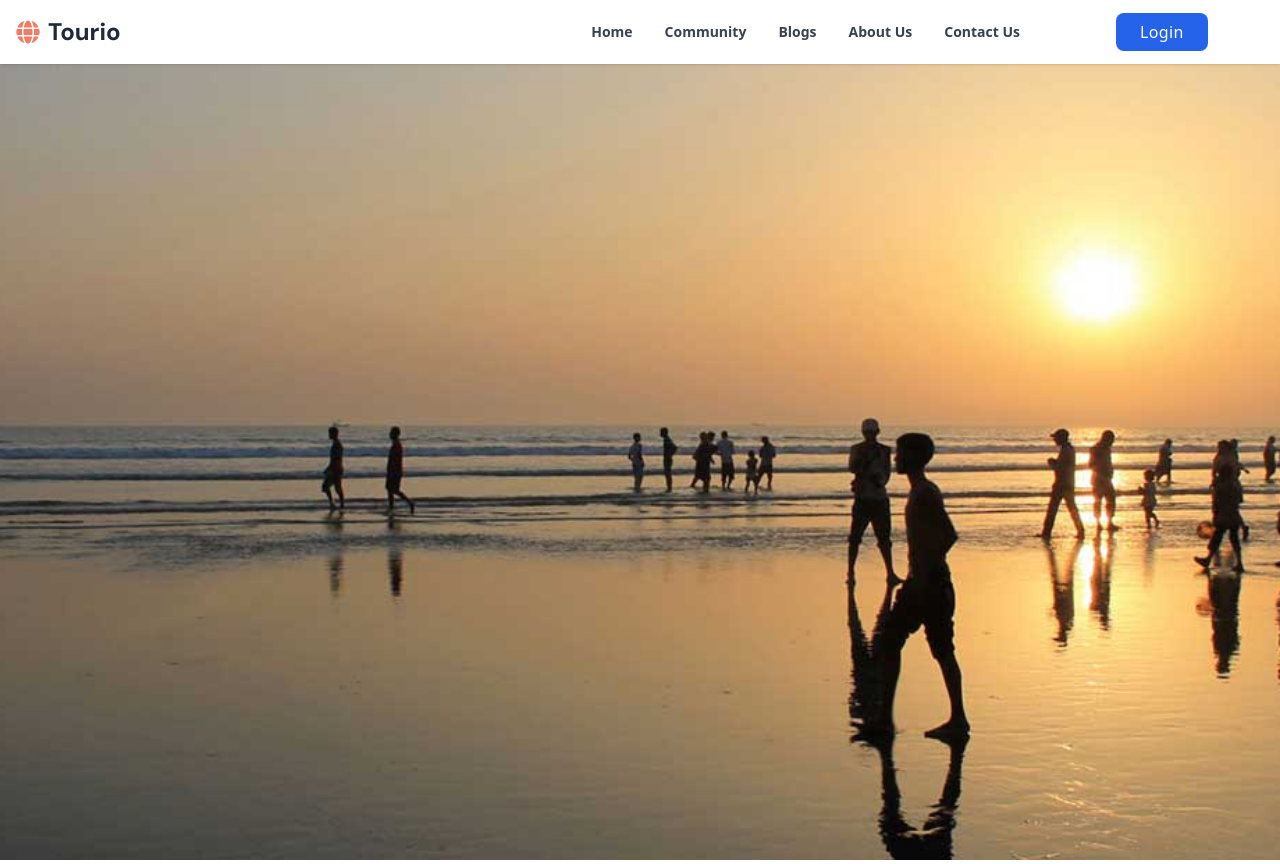
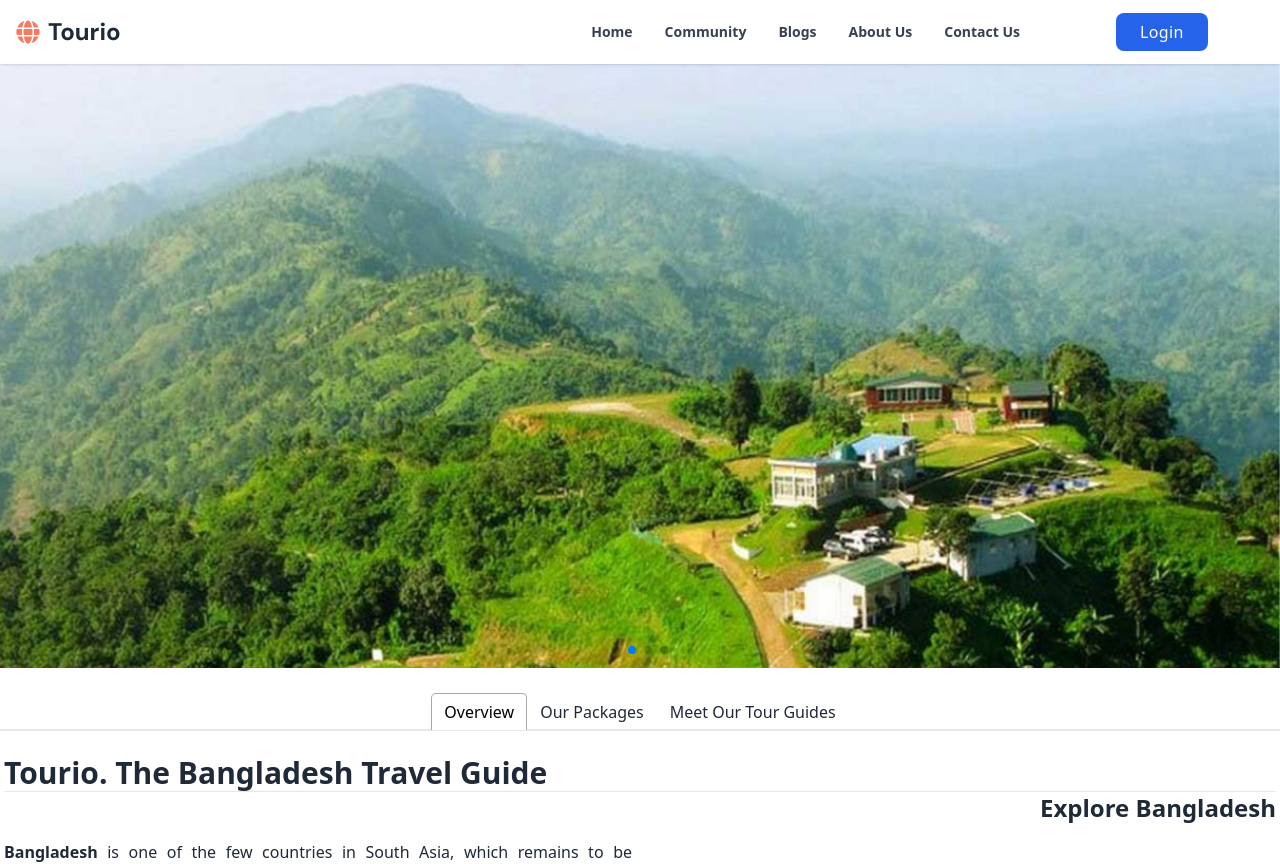
Before and after one commit to anasahammad/Tourio, a React (Vite) app: page / in a window 1280 px wide. Shown: the top 864 px of the page. Built offline with nearby package versions, Linux system fonts and the light colour scheme; no server answers; grey boxes are pictures that could not be loaded.

Commit message:
swepper js added on the banner and remove prev

```diff
--- a/package.json
+++ b/package.json
@@ -14,6 +14,7 @@
     "@tanstack/react-query": "^5.40.0",
     "axios": "^1.7.2",
     "firebase": "^10.12.2",
+    "framer-motion": "^11.2.10",
     "localforage": "^1.10.0",
     "lottie-react": "^2.4.0",
     "match-sorter": "^6.3.4",
@@ -33,7 +34,8 @@
     "react-use": "^17.5.0",
     "slick-carousel": "^1.8.1",
     "sort-by": "^1.2.0",
-    "sweetalert2": "^11.11.1"
+    "sweetalert2": "^11.11.1",
+    "swiper": "^11.1.4"
   },
   "devDependencies": {
     "@types/react": "^18.2.66",
--- a/src/Pages/Dashboard/Admin/ManageUsers.jsx
+++ b/src/Pages/Dashboard/Admin/ManageUsers.jsx
@@ -112,16 +112,16 @@ const handleNext = ()=>{
             <div className="inline-block min-w-full py-2 align-middle md:px-6 lg:px-8">
                 <div className="overflow-hidden border border-gray-200 dark:border-gray-700 md:rounded-lg">
                     <table className="min-w-full divide-y divide-gray-200 dark:divide-gray-700">
-                        <thead className="bg-gray-50 dark:bg-gray-800">
+                        <thead className="bg-[#017b6e] e">
                             <tr>
-                                <th scope="col" className="py-3.5 px-4 text-sm font-normal text-left rtl:text-right text-gray-500 dark:text-gray-400">
+                                <th scope="col" className="py-3.5 px-4 text-sm font-normal text-left rtl:text-right text-white dark:text-gray-400">
                                     <div className="flex items-center gap-x-3">
 
                                         <span>Name</span>
                                     </div>
                                 </th>
 
-                                <th scope="col" className="px-12 py-3.5 text-sm font-normal text-left rtl:text-right text-gray-500 dark:text-gray-400">
+                                <th scope="col" className="px-12 py-3.5 text-sm font-normal text-left rtl:text-right text-white dark:text-gray-400">
                                     <button className="flex items-center gap-x-2">
                                         <span>Status</span>
 
@@ -133,7 +133,7 @@ const handleNext = ()=>{
                                     </button>
                                 </th>
 
-                                <th scope="col" className="px-4 py-3.5 text-sm font-normal text-left rtl:text-right text-gray-500 dark:text-gray-400">
+                                <th scope="col" className="px-4 py-3.5 text-sm font-normal text-left rtl:text-right text-white dark:text-gray-400">
                                     <button className="flex items-center gap-x-2">
                                         <span>Role</span>
 
@@ -143,9 +143,9 @@ const handleNext = ()=>{
                                     </button>
                                 </th>
 
-                                <th scope="col" className="px-4 py-3.5 text-sm font-normal text-left rtl:text-right text-gray-500 dark:text-gray-400">Email address</th>
+                                <th scope="col" className="px-4 py-3.5 text-sm font-normal text-left rtl:text-right text-white dark:text-gray-400">Email address</th>
 
-                                <th scope="col" className="px-4 py-3.5 text-sm font-normal text-left rtl:text-right text-gray-500 dark:text-gray-400">Action</th>
+                                <th scope="col" className="px-4 py-3.5 text-sm font-normal text-left rtl:text-right text-white dark:text-gray-400">Action</th>
                             </tr>
                         </thead>
                         <tbody className="bg-white divide-y divide-gray-200 dark:divide-gray-700 dark:bg-gray-900">
--- a/src/Pages/Dashboard/Tourist/MyWishList.jsx
+++ b/src/Pages/Dashboard/Tourist/MyWishList.jsx
@@ -74,7 +74,7 @@ const MyWishList = () => {
     }
   };
 
-  if (loading || isLoading) return <LoadingSpinner/>
+  if ( isLoading) return <LoadingSpinner/>
 
   return (
     <div>
@@ -180,7 +180,7 @@ const MyWishList = () => {
         </div>
       ) : (
         <>
-          {isLoading && (
+          {!isLoading && (
             <div className="w-80 mx-auto flex flex-col justify-center items-center 3">
               <Lottie
                 className=" "
--- a/src/components/Dashboard/Sidebar/Sidebar.jsx
+++ b/src/components/Dashboard/Sidebar/Sidebar.jsx
@@ -10,7 +10,7 @@ import { NavLink } from 'react-router-dom'
 
 import { Link } from 'react-router-dom'
 import useAuth from '../../../hooks/useAuth'
-import { FaPlus, FaUserCog } from 'react-icons/fa'
+import { FaGlobe, FaPlus, FaUserCog } from 'react-icons/fa'
 import useRole from '../../../hooks/useRole'
 import MenuItem from './Menu/MenuItem'
 import TouristMenu from './Menu/TouristMenu'
@@ -88,13 +88,8 @@ const Sidebar = () => {
         <div>
           <div className='block cursor-pointer p-4 font-bold'>
             <Link to='/'>
-              <img
-                // className='hidden md:block'
-                src='https://i.ibb.co/4ZXzmq5/logo.png'
-                alt='logo'
-                width='100'
-                height='100'
-              />
+            <h2 className='font-bold text-2xl flex font-dm-sans items-center gap-2'>
+                                    <FaGlobe className='text-[#f37b63]'></FaGlobe>Tourio</h2>
             </Link>
           </div>
         </div>
@@ -117,13 +112,8 @@ const Sidebar = () => {
           <div>
             <div className='w-full hidden md:flex px-4 py-2 rounded-lg justify-center items-center  mx-auto'>
               <Link to='/'>
-                <img
-                  // className='hidden md:block'
-                  // src='https://i.ibb.co/4ZXzmq5/logo.png'
-                  alt='logo'
-                  width='100'
-                  height='100'
-                />
+              <h2 className='font-bold text-2xl flex  ] font-dm-sans items-center gap-2'>
+              <FaGlobe className='text-[#f37b63]'></FaGlobe>Tourio</h2>
               </Link>
             </div>
           </div>
--- a/src/components/Home/Banner/Banner.css
+++ /dev/null
@@ -1,24 +0,0 @@
-/* Banner.css */
-
-.banner-section {
-    position: relative;
-    height: 100vh;
-    width: 100%;
-    overflow: hidden;
-}
-
-.banner-section .image-container {
-    position: absolute;
-    top: 0;
-    left: 0;
-    width: 100%;
-    height: 100%;
-    background-size: cover;
-    background-position: center;
-    transition: opacity 2s ease-in-out;
-    opacity: 0;
-}
-
-.banner-section .image-container.active {
-    opacity: 1;
-}
--- a/src/components/Home/Banner/Banner.jsx
+++ b/src/components/Home/Banner/Banner.jsx
@@ -1,46 +1,51 @@
-import  { useState, useEffect } from "react";
-import { useTransition, animated } from "react-spring";
-import './Banner.css';
-import image1 from '../../../assets/cover.jpg';
-import image2 from '../../../assets/cover-2.jpg';
-import image3 from '../../../assets/cover-3.jpg';
-import image4 from '../../../assets/cover-4.jpg';
 
-const images = [
-    { src: image1 },
-    { src: image2 },
-    { src: image3 },
-    { src: image4 },
-];
+import { Autoplay, EffectFade, Keyboard,  Pagination } from "swiper/modules";
+import 'swiper/css';
+import 'swiper/css/effect-fade';
+import 'swiper/css/navigation';
+import 'swiper/css/pagination';
+import { Swiper, SwiperSlide } from 'swiper/react';
+import Slide1 from "./Slide1";
+import Slide2 from "./Slide2";
+import Slide3 from "./Slide3";
+import Slide4 from "./Slide4";
+
+
+
 
 const Banner = () => {
-    const [index, setIndex] = useState(0);
+    return (
+        <div >
 
-    useEffect(() => {
-        const interval = setInterval(() => {
-            setIndex((prevIndex) => (prevIndex + 1) % images.length);
-        }, 5000);
-        return () => clearInterval(interval);
-    }, []);
 
-    const transitions = useTransition(images[index], {
-        from: { opacity: 0 },
-        enter: { opacity: 1 },
-        leave: { opacity: 0 },
-        config: { duration: 2000 },
-    });
 
-    return (
-        <div className="banner-section relative h-screen w-full overflow-hidden">
-            {transitions((style, item) => (
-                <animated.div
-                    className="image-container"
-                    style={{
-                        ...style,
-                        backgroundImage: `url(${item.src})`,
-                    }}
-                />
-            ))}
+
+<Swiper
+        spaceBetween={30}
+        slidesPerView={1}
+        effect={'fade'}
+        fadeEffect={{ crossFade: true }}
+        pagination={{
+          clickable: true,
+
+        }}
+        keyboard={{
+            enebled: true
+        }}
+        loop={true}
+        autoplay={{
+            delay: 3000,
+            disableOnInteraction: false,
+          }}
+        modules={[EffectFade, Autoplay, Pagination, Keyboard]}
+        className="mySwiper "
+      >
+        <SwiperSlide> <Slide1/> </SwiperSlide>
+        <SwiperSlide>   <Slide2/></SwiperSlide>
+        <SwiperSlide>   <Slide3/></SwiperSlide>
+        <SwiperSlide>   <Slide4/></SwiperSlide>
+
+        </Swiper>
         </div>
     );
 };
--- /dev/null
+++ b/src/components/Home/Banner/Slide1.jsx
@@ -0,0 +1,16 @@
+import { Link } from "react-router-dom";
+import bgImage from '../../../assets/cover.jpg'
+
+const Slide1 = () => {
+    return (
+        <div>
+            <div className="w-full bg-center bg-cover h-[38rem]"
+               style={{ backgroundImage: `url(${bgImage})`   }}
+             >
+        </div>
+    </div>
+
+    );
+};
+
+export default Slide1;
--- /dev/null
+++ b/src/components/Home/Banner/Slide2.jsx
@@ -0,0 +1,14 @@
+import bgImage from '../../../assets/cover-2.jpg'
+
+const Slide2 = () => {
+    return (
+        <div>
+            <div className="w-full bg-center bg-cover h-[38rem]"
+               style={{ backgroundImage: `url(${bgImage})`   }}
+             >
+        </div>
+        </div>
+    );
+};
+
+export default Slide2;
--- /dev/null
+++ b/src/components/Home/Banner/Slide3.jsx
@@ -0,0 +1,14 @@
+import bgImage from '../../../assets/cover-3.jpg'
+
+const Slide3 = () => {
+    return (
+        <div>
+            <div className="w-full bg-center bg-cover h-[38rem]"
+               style={{ backgroundImage: `url(${bgImage})`   }}
+             >
+        </div>
+        </div>
+    );
+};
+
+export default Slide3;
--- /dev/null
+++ b/src/components/Home/Banner/Slide4.jsx
@@ -0,0 +1,13 @@
+import bgImage from '../../../assets/cover-4.jpg'
+
+const Slide4 = () => {
+    return (
+        <div>
+            <div className="w-full bg-center bg-cover h-[38rem]"
+               style={{ backgroundImage: `url(${bgImage})`   }}
+             ></div>
+        </div>
+    );
+};
+
+export default Slide4;
```
Also changed, not shown: 1 other file (tests, documents, lock files or other folders).
